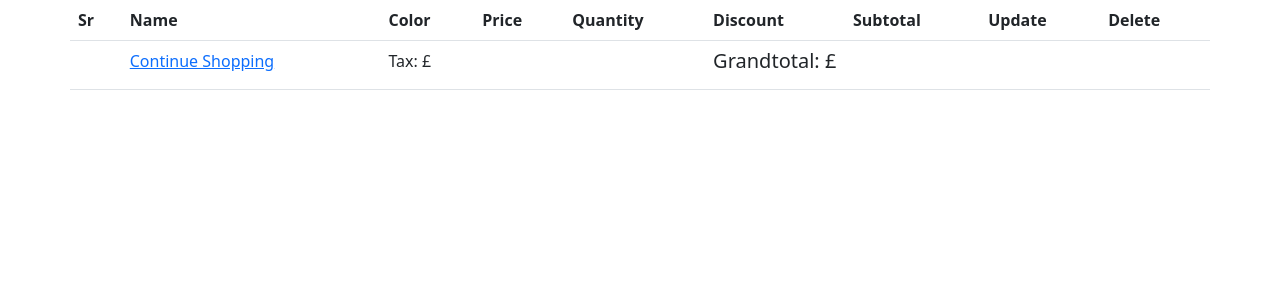
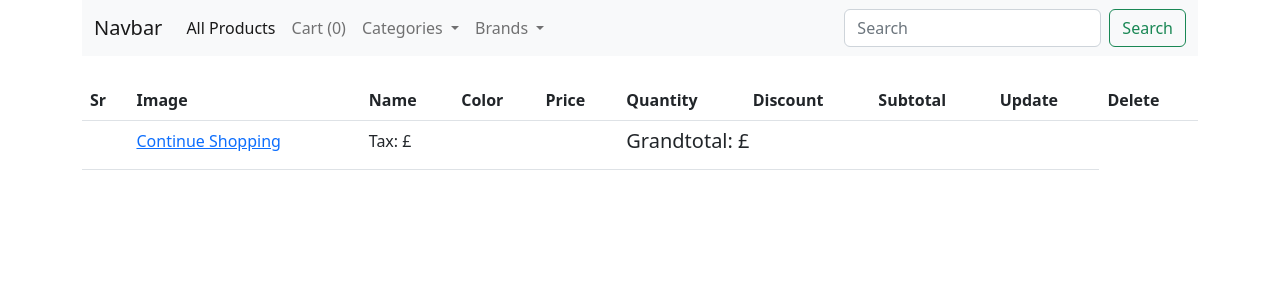
Before and after one commit to AntonyQuang/day-096-online-store, a Flask app: template templates/carts/carts.html in a window 1280 px wide. Shown: the top 300 px of the page. Run offline with Flask 2, Linux system fonts and the light colour scheme; the template is opened without the code that fills it, so the values that code supplies are empty.

Commit message:
Isolate navbar to own file, add options for carts

```diff
--- a/routes.py
+++ b/routes.py
@@ -4,6 +4,7 @@ from __init__ import app, db, bcrypt, photos
 from models import User, Brand, Category, AddProduct
 
 import secrets, os
+
 
 
 @app.route('/')
@@ -313,7 +314,8 @@ def add_cart():
                               'discount': product.discount,
                               'color': colors,
                               'quantity': quantity,
-                              'image': product.image_1}
+                              'image': product.image_1,
+                              'colors': product.colors,}
                          }
             if 'Shoppingcart' in session:
                 print(session['Shoppingcart'])
--- a/templates/carts/carts.html
+++ b/templates/carts/carts.html
@@ -1,11 +1,14 @@
 {% extends 'layout.html' %}
 
 {% block content %}
-<div class="container">
+    {% include 'navbar.html' %}
+<div class="container mt-4">
   <div class="row">
+    <div class="col-md-12">
     <table class="table table sm">
       <thead>
         <th>Sr</th>
+        <th>Image</th>
         <th>Name</th>
         <th>Color</th>
         <th>Price</th>
@@ -21,10 +24,21 @@
 
           <tr>
             <td>{{loop.index}}</td>
+            <td><img src="{{url_for('static', filename='images/'+product.image)}}" width="50" height="45" alt="{{product.name}}"></td>
             <td>{{product.name}}</td>
-            <td>{{product.color}}</td>
+            <form action="POST">
+            <td>{% set colors = product.colors.split(',') %}
+                <label for="colors">Colors:</label>
+                       <select name="colors" id="colors">
+                         <option value="{{product.color}}" style="display:none;">{{product.color.title()}}</option>
+                           {% for color in colors %}
+                               {% set col = color.split(':') %}
+                               <option value="{{col[0]}}">{{col[0].title() }}</option>
+                           {% endfor %}
+                       </select>
+            </td>
             <td>£{{product.price}}</td>
-            <td>{{product.quantity}}</td>
+            <td><input type="number" name="quantity" min="1" max="10" value="{{product.quantity}}"></td>
             {% if product.discount > 0 %}
             <td>{{product.discount}}% (£{{ discount }})</td>
             {% else %}
@@ -32,7 +46,7 @@
             {% endif %}
             {% set subtotal = product.quantity|int * product.price|float %}
             <td>£{{ "%0.2f"|format((subtotal|float)-(discount|float)) }}</td>
-            <td><a href="#">Update</a></td>
+            <td><a href="#">Update</a></td></form>
             <td><a href="#">Delete</a></td>
           </tr>
         {% endfor %}
@@ -44,6 +58,7 @@
         </tr>
       </tbody>
     </table>
+      </div>
   </div>
 </div>
 
--- a/templates/layout.html
+++ b/templates/layout.html
@@ -9,7 +9,7 @@
 
   <body>
     {% block content %}
-
+    {% include 'navbar.html' %}
     {% endblock content %}
 <script src="https://cdn.jsdelivr.net/npm/bootstrap@5.2.3/dist/js/bootstrap.bundle.min.js" integrity="sha384-kenU1KFdBIe4zVF0s0G1M5b4hcpxyD9F7jL+jjXkk+Q2h455rYXK/7HAuoJl+0I4" crossorigin="anonymous"></script>
 
--- /dev/null
+++ b/templates/navbar.html
@@ -0,0 +1,48 @@
+<!--- navbar starts --->
+<div class="container">
+  <nav class="navbar navbar-expand-lg bg-light">
+        <div class="container-fluid">
+          <a class="navbar-brand" href="{{url_for('home')}}">Navbar</a>
+          <button class="navbar-toggler" type="button" data-bs-toggle="collapse" data-bs-target="#navbarSupportedContent" aria-controls="navbarSupportedContent" aria-expanded="false" aria-label="Toggle navigation">
+            <span class="navbar-toggler-icon"></span>
+          </button>
+          <div class="collapse navbar-collapse" id="navbarSupportedContent">
+            <ul class="navbar-nav me-auto mb-2 mb-lg-0">
+              <li class="nav-item">
+                <a class="nav-link active" aria-current="page" href="/">All Products</a>
+              </li>
+              <li class="nav-item">
+                <a class="nav-link" href="{{ url_for('get_cart') }}">Cart ({{session['Shoppingcart']|length}})</a>
+              </li>
+                   <!-- Categories Dropdownw -->
+              <li class="nav-item dropdown">
+                <a class="nav-link dropdown-toggle" href="#" role="button" data-bs-toggle="dropdown" aria-expanded="false">
+                  Categories
+                </a>
+                <ul class="dropdown-menu">
+                  {% for category in categories %}
+                  <li><a class="dropdown-item" href="{{url_for('get_category', id=category.id)}}">{{category.name}}</a></li>
+                  {% endfor %}
+                </ul>
+              </li>
+                   <!-- Brands Dropdownw -->
+              <li class="nav-item dropdown">
+                <a class="nav-link dropdown-toggle" href="#" role="button" data-bs-toggle="dropdown" aria-expanded="false">
+                  Brands
+                </a>
+                <ul class="dropdown-menu">
+                  {% for brand in brands %}
+                  <li><a class="dropdown-item" href="{{url_for('get_brand', id=brand.id)}}">{{brand.name}}</a></li>
+                  {% endfor %}
+                </ul>
+              </li>
+            </ul>
+            <form class="d-flex" role="search">
+              <input class="form-control me-2" type="search" placeholder="Search" aria-label="Search">
+              <button class="btn btn-outline-success" type="submit">Search</button>
+            </form>
+          </div>
+        </div>
+    </nav>
+</div>
+<!--- navbar ends --->
```
Also changed, not shown: templates/products/index.html (+2 -49 lines), templates/products/single_page.html (+4 -50 lines).
